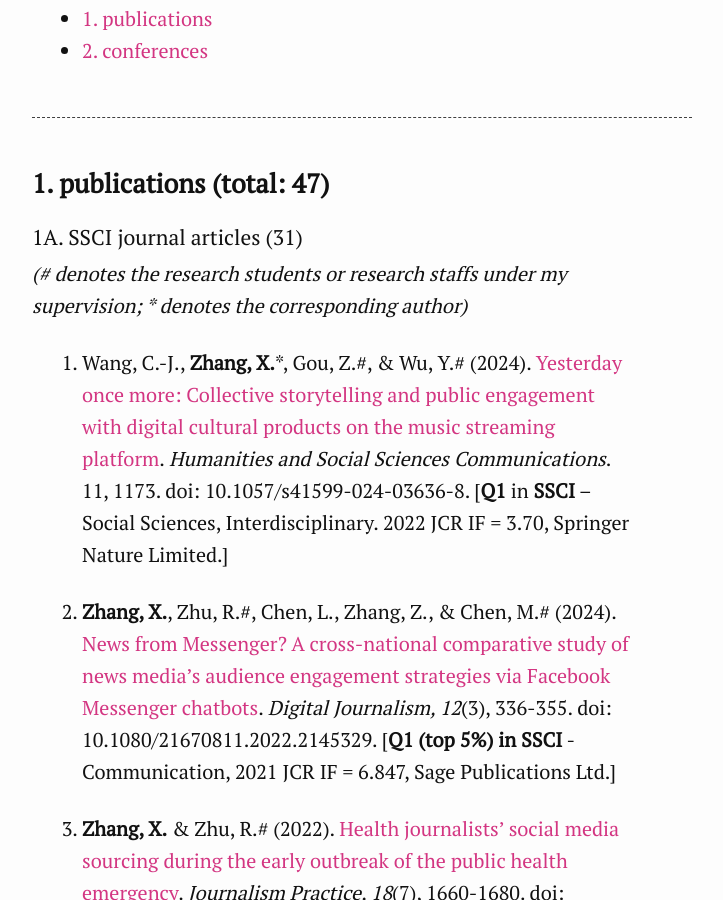
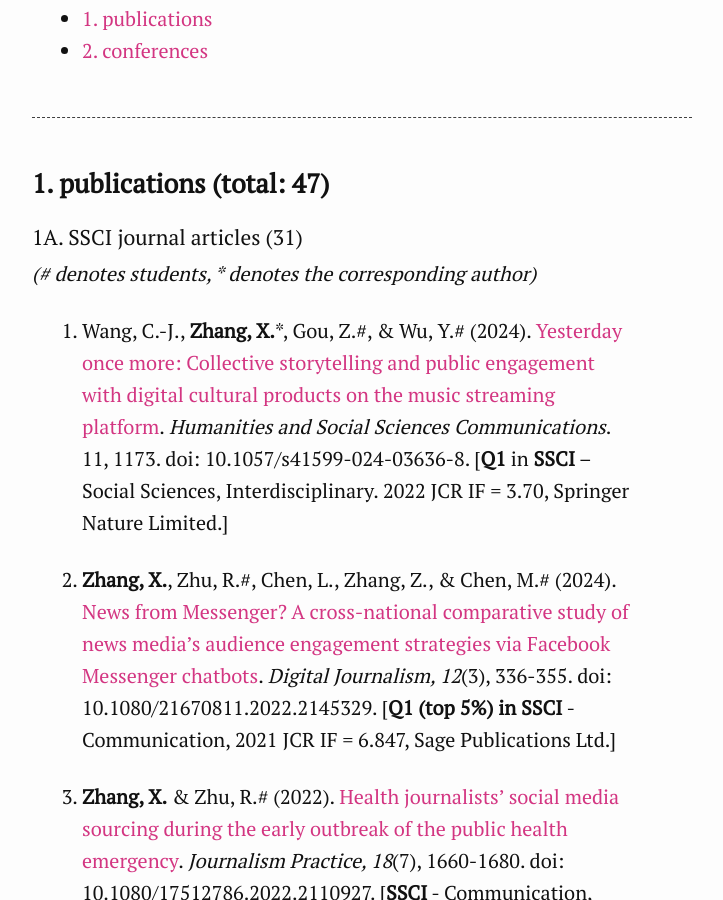
Before and after one commit to xzzhang2/xzzhang2.github.io, a Jekyll site: the page built from pages/pubs.md, in a window 1280 px wide and 900 px high, scrolled down 362 px. Shown: the whole window, without its empty margins (308-1031 px from the left). Built offline with Jekyll 4.4.1, drawn with Linux system fonts in a browser that asks for light colours.

Commit message:
updating information

```diff
--- a/pages/pubs.md
+++ b/pages/pubs.md
@@ -20,7 +20,7 @@ description: Xinzhi Zhang's publications
 
 #### 1A. SSCI journal articles (31)
 
-*(\# denotes the research students or research staffs under my supervision; \* denotes the corresponding author)*
+*(\# denotes students, \* denotes the corresponding author)*
 
 1. Wang, C.-J., **Zhang, X.**\*, Gou, Z.\#, & Wu, Y.\# (2024). [Yesterday once more: Collective storytelling and public engagement with digital cultural products on the music streaming platform](https://www.nature.com/articles/s41599-024-03636-8). *Humanities and Social Sciences Communications*. 11, 1173. doi: 10.1057/s41599-024-03636-8. [**Q1** in **SSCI** – Social Sciences, Interdisciplinary. 2022 JCR IF = 3.70, Springer Nature Limited.]
 
```
